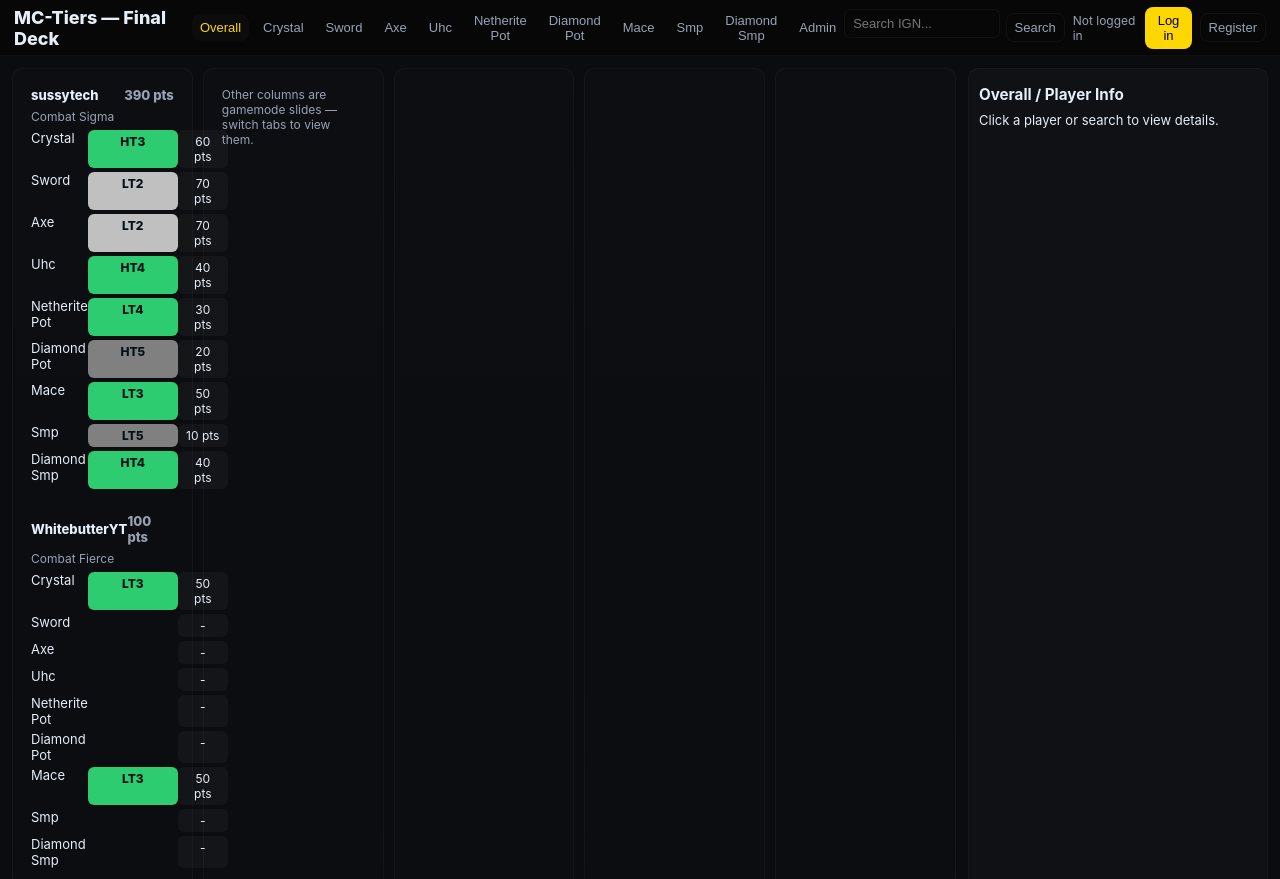
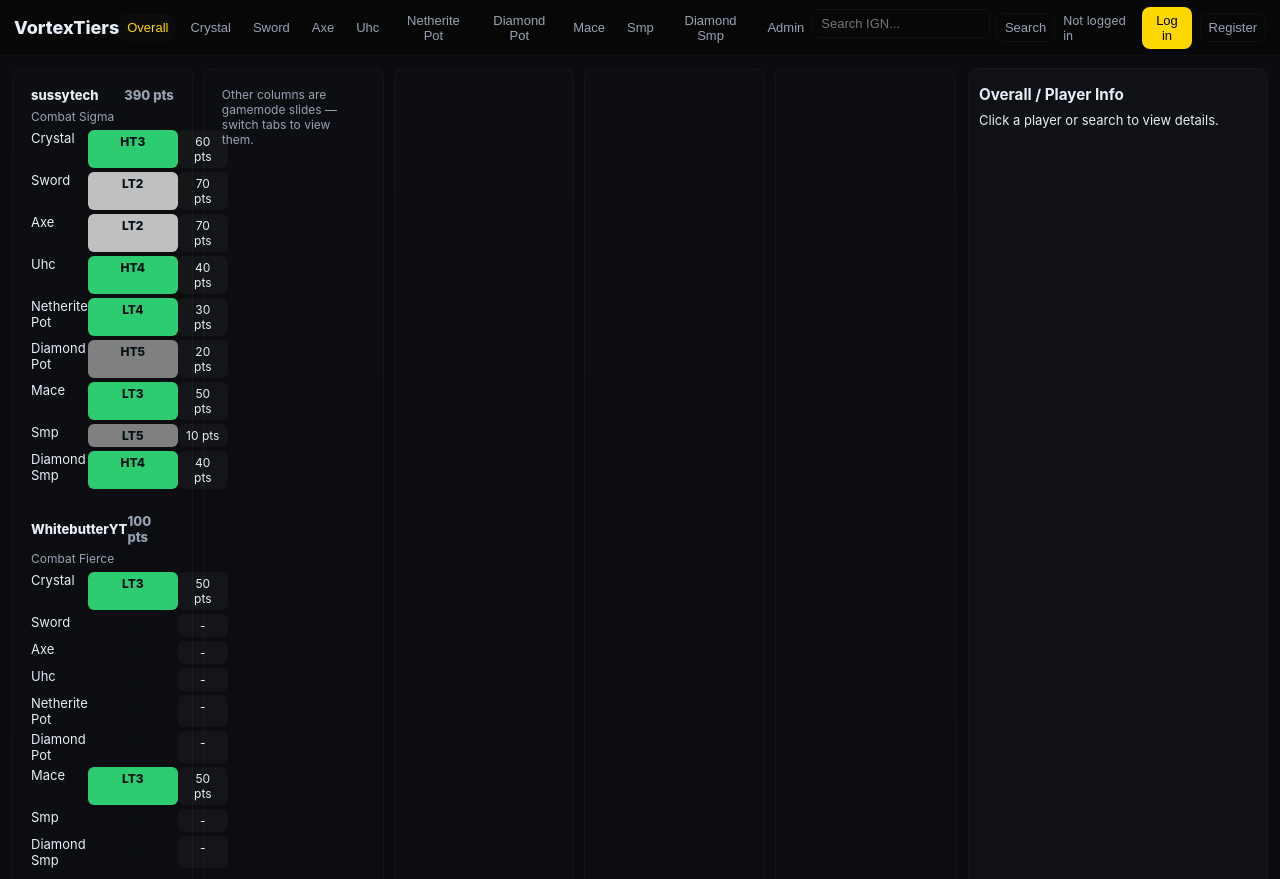
Before and after one commit to Sussytechnoblade/vortexsmp-site, a plain HTML site: page tierlist.html in a window 1280 px wide. Shown: the top 879 px of the page. Drawn offline with Linux system fonts and the light colour scheme.

Commit message:
Change title and brand name to VortexTiers

```diff
--- a/tierlist.html
+++ b/tierlist.html
@@ -3,7 +3,7 @@
 <head>
 <meta charset="utf-8"/>
 <meta name="viewport" content="width=device-width,initial-scale=1"/>
-<title>MC-Tiers — Final</title>
+<title>VortexTiers</title>
 <style>
   :root{
     --bg:#0b0c0f; --panel:#0f1114; --muted:#98a2b3;
@@ -84,7 +84,7 @@
 <body>
 
 <header>
-  <div class="brand">MC-Tiers — Final Deck</div>
+  <div class="brand">VortexTiers</div>
 
   <div class="nav" id="nav-tabs"></div>
 
```
